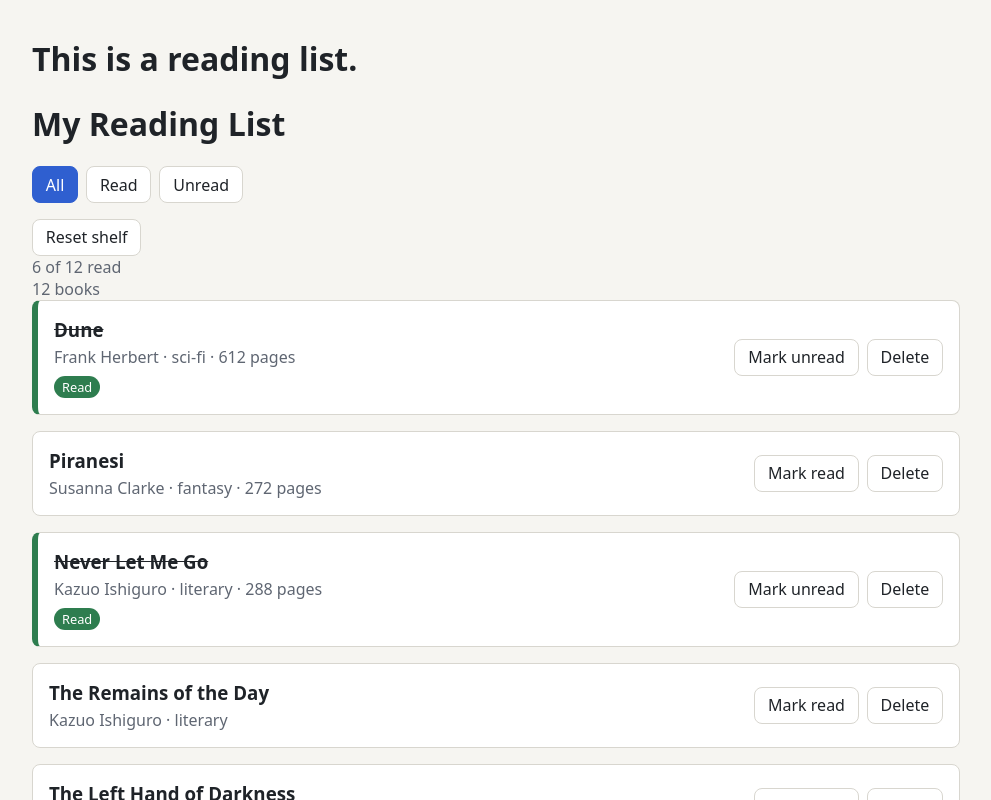
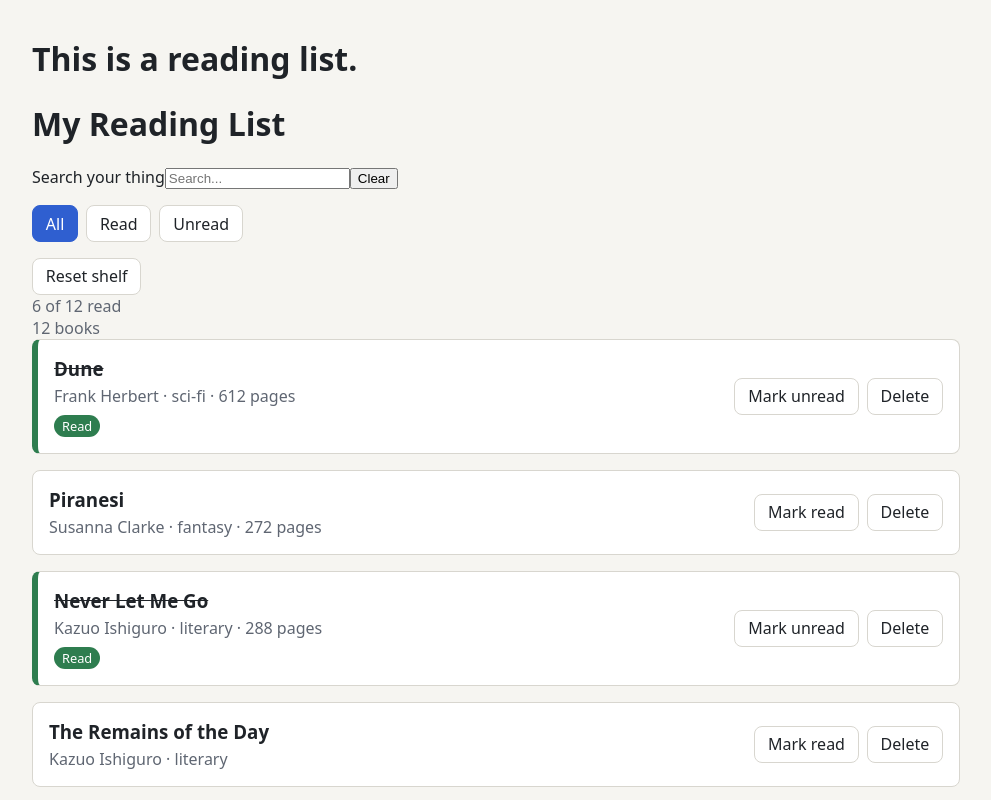
Before and after one commit to Minixlip/reading-list, a React (Vite) app: page / in a window 1280 px wide. Shown: the top 800 px of the page, without its empty margins (144-1135 px from the left). Built offline with nearby package versions, Linux system fonts and the light colour scheme.

Commit message:
task 3 done

```diff
--- a/src/App.tsx
+++ b/src/App.tsx
@@ -8,15 +8,26 @@ import Shelf from './components/Shelf';
 import { BOOKS } from './data/books';
 import type { Book } from './types/data/Books';
 import type { StatusFilter } from './types';
+import SearchBox from './components/SearchBox';
 
 function App() {
   const [books, setBooks] = useState<Book[]>(BOOKS);
   const [filter, setFilter] = useState<StatusFilter>('all');
-  const visibleBooks = books.filter((book) =>
-    filter === 'all' ||
-    (filter === 'read' && book.is_read) ||
-    (filter === 'unread' && !book.is_read),
-  );
+  const [search, setSearch] = useState('');
+
+  const visibleBooks = books
+    .filter(
+      (book) =>
+        filter === 'all' ||
+        (filter === 'read' && book.is_read) ||
+        (filter === 'unread' && !book.is_read),
+    )
+    .filter(
+      (book) =>
+        book.title.toLowerCase().includes(search) ||
+        book.author.toLowerCase().includes(search),
+    );
+
   const readCount = books.filter((book) => book.is_read).length;
 
   const toggleRead = (id: number) => {
@@ -35,8 +46,19 @@ function App() {
     <div className="page">
       <Header />
       <Main>
-        <FilterBar current={filter} onChange={setFilter} />
-        <button type="button" className="btn" onClick={() => setBooks(BOOKS)}>
+        <SearchBox
+          value={search}
+          onChange={setSearch}
+        />
+        <FilterBar
+          current={filter}
+          onChange={setFilter}
+        />
+        <button
+          type="button"
+          className="btn"
+          onClick={() => setBooks(BOOKS)}
+        >
           Reset shelf
         </button>
         <Shelf
--- /dev/null
+++ b/src/components/SearchBox.tsx
@@ -0,0 +1,35 @@
+import type { ChangeEvent } from 'react';
+
+interface SearchBoxProps {
+  value: string;
+  onChange: (value: string) => void;
+}
+
+const SearchBox = ({ value, onChange }: SearchBoxProps) => {
+  function handleOnChange(event: ChangeEvent<HTMLInputElement>): void {
+    const searchVal = event.target.value.trim();
+
+    console.log(searchVal);
+    onChange(searchVal.toLocaleLowerCase());
+  }
+  return (
+    <>
+      <label htmlFor="search-input">Search your thing</label>
+      <input
+        id="search-input"
+        type="text"
+        value={value}
+        placeholder="Search..."
+        onChange={(event) => handleOnChange(event)}
+      />
+      <button
+        type="button"
+        onClick={() => onChange('')}
+      >
+        Clear
+      </button>
+    </>
+  );
+};
+
+export default SearchBox;
```
